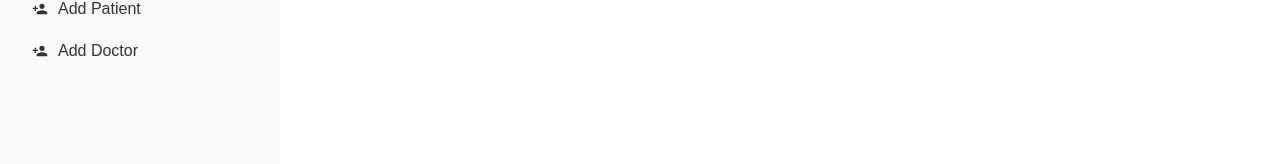
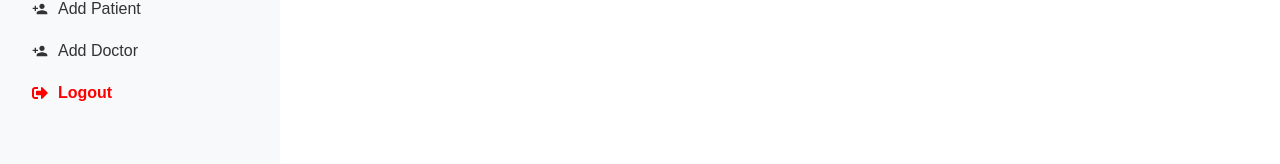
Before and after one commit to konok666/doctorappointment, a React app in the folder frontend/: page /admin-panel in a window 1280 px wide. Shown: the part 285-449 px from the top of the page. Built offline with nearby package versions, Linux system fonts and the light colour scheme; the HTML template or start-up script is replaced by a standard one.

Commit message:
AdminPanel.jsx

```diff
--- a/frontend/src/Pages/AdminPanel.jsx
+++ b/frontend/src/Pages/AdminPanel.jsx
@@ -1,6 +1,6 @@
 import React, { useState } from "react";
 import { useNavigate } from "react-router-dom";
-import { FaUserMd, FaCalendarCheck, FaUser } from "react-icons/fa";
+import { FaUserMd, FaCalendarCheck, FaUser, FaSignOutAlt } from "react-icons/fa";
 import { MdDashboard, MdPersonAdd } from "react-icons/md";
 import { IoMdListBox } from "react-icons/io";
 import { AiOutlineClose } from "react-icons/ai";
@@ -9,12 +9,6 @@ import "../Style/AdminPanel.css";
 const AdminPanel = () => {
   const navigate = useNavigate();
   const [activePage, setActivePage] = useState("appointments");
-
-  // const [appointments, setAppointments] = useState([
-  //   { name: "Bishal Chaudhury", date: "24th July, 2024" },
-  //   { name: "John Doe", date: "25th July, 2024" },
-  //   { name: "Jane Smith", date: "26th July, 2024" },
-  // ]);
 
   const [doctors, setDoctors] = useState([
     { img: "/doc1.png", name: "Dr. Richard James", specialization: "Neurologist" },
@@ -25,37 +19,18 @@ const AdminPanel = () => {
     { img: "/doc6.png", name: "Dr. Konok Sarkar", specialization: "General Physician" },
   ]);
 
-  // const removeAppointment = (index) => {
-  //   setAppointments(appointments.filter((_, i) => i !== index));
-  // };
-
   const removeDoctor = (index) => {
     setDoctors(doctors.filter((_, i) => i !== index));
   };
 
+  const handleLogout = () => {
+    // Clear token or session if using any auth
+    localStorage.removeItem("adminToken"); // adjust key as needed
+    navigate("/admin-login");
+  };
+
   const renderContent = () => {
     switch (activePage) {
-      // case "appointments":
-      //   return (
-      //     <div className="latest-appointments">
-      //       <h2><FaCalendarCheck /> Latest Appointments</h2>
-      //       {appointments.map((appointment, index) => (
-      //         <div key={index} className="appointment-item">
-      //           <div className="appointment-details">
-      //             <img src="profile_pic.png" alt="Patient" />
-      //             <div>
-      //               <p className="font-bold">{appointment.name}</p>
-      //               <p className="text-sm text-gray-500">Booking on {appointment.date}</p>
-      //             </div>
-      //           </div>
-      //           <button className="close-btn" onClick={() => removeAppointment(index)}>
-      //             <AiOutlineClose />
-      //           </button>
-      //         </div>
-      //       ))}
-      //     </div>
-      //   );
-
       case "doctorsList":
         return (
           <div className="doctors-list-container">
@@ -80,7 +55,6 @@ const AdminPanel = () => {
             </div>
           </div>
         );
-
       default:
         return <h2>Welcome to Admin Panel</h2>;
     }
@@ -94,20 +68,20 @@ const AdminPanel = () => {
           <li onClick={() => setActivePage("appointments")}>
             <MdDashboard /> Dashboard
           </li>
-          {/* <li onClick={() => navigate("/view-patients")}>
-            <MdPersonAdd /> View Patient
-          </li> */}
           <li onClick={() => navigate("/view-patients")}>
             <FaCalendarCheck /> Appointments
           </li>
           <li onClick={() => setActivePage("doctorsList")}>
             <IoMdListBox /> Doctors List
           </li>
-          <li onClick={() => navigate("/add-Patient")}>
+          <li onClick={() => navigate("/add-patient")}>
             <MdPersonAdd /> Add Patient
           </li>
-          <li onClick={() => navigate("/add-Doctors")}>
+          <li onClick={() => navigate("/add-doctors")}>
             <MdPersonAdd /> Add Doctor
+          </li>
+          <li onClick={handleLogout} style={{ color: "red", fontWeight: "bold" }}>
+            <FaSignOutAlt /> Logout
           </li>
         </ul>
       </div>
@@ -118,10 +92,6 @@ const AdminPanel = () => {
             <FaUserMd />
             <p>{doctors.length} Doctors</p>
           </div>
-          {/* <div className="stats-card">
-            <FaCalendarCheck />
-            <p>{appointments.length} Appointments</p>
-          </div> */}
           <div className="stats-card">
             <FaUser />
             <p>5 Patients</p>
```
